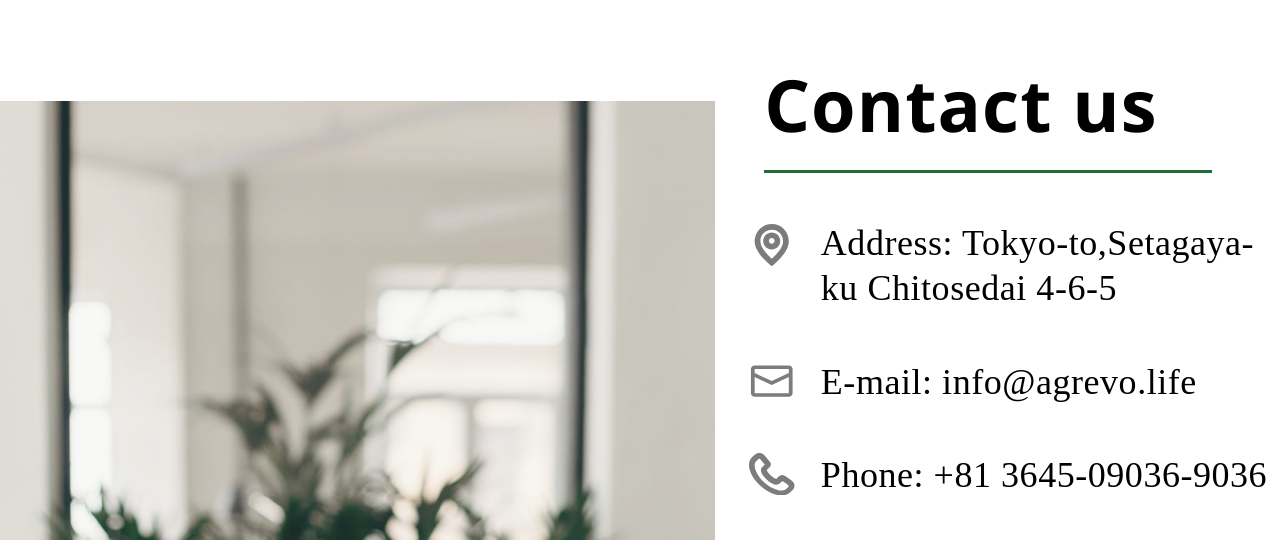
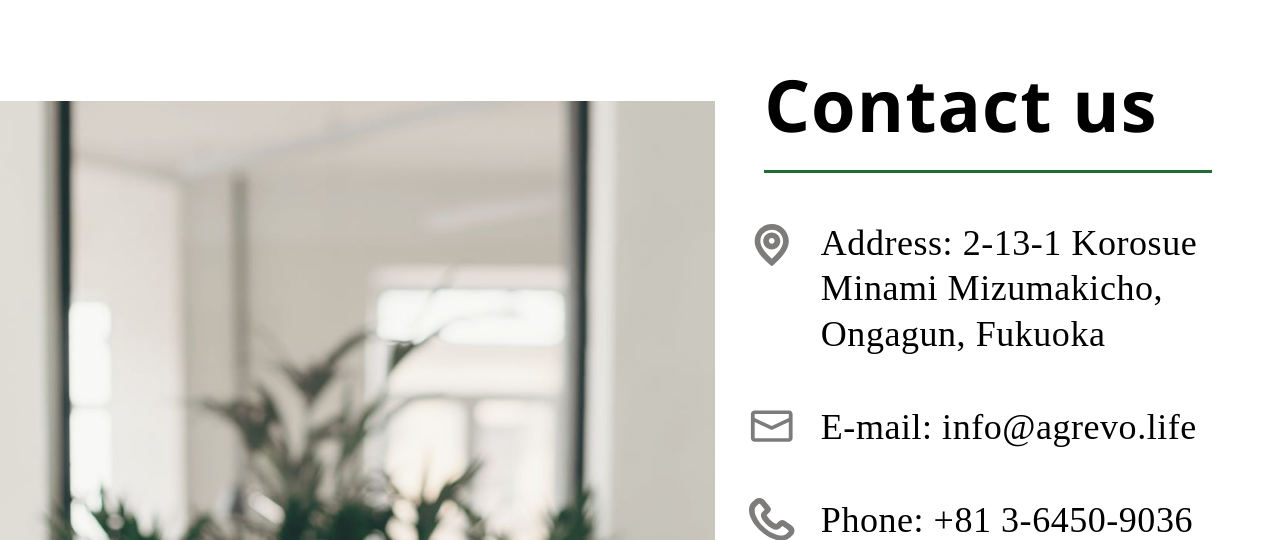
Before and after one commit to hyungtaecf/Agrotech-Food, a Django app: page / in a window 1280 px wide. Shown: the part 5960-6500 px from the top of the page. Run offline with Django 3.2, Linux system fonts and the light colour scheme; some libraries are stand-ins or nearby versions; some web fonts are replaced.

Commit message:
minor changes that were requested

```diff
--- a/agrotech/settings.py
+++ b/agrotech/settings.py
@@ -24,7 +24,7 @@ SECRET_KEY = '7mu4dv2ea$fiz69=-be0g=1r!&t(5vuoq7f69#1m8b_jy%^51_'
 
 # SECURITY WARNING: don't run with debug turned on in production!
 
-DEBUG = False
+DEBUG = True
 
 ALLOWED_HOSTS = ['agrotech.pythonanywhere.com','127.0.0.1','localhost']
 
--- a/templates/index.html
+++ b/templates/index.html
@@ -5,7 +5,7 @@
 <head>
     <meta charset="UTF-8">
     <meta name="viewport" content="width=device-width, initial-scale=1.0">
-    <title>Agrotech Food</title>
+    <title>Agrevo Life: Agrotech Food Revolution</title>
 
     {# FAVICON #}
     <link rel="icon" type="image/png" href="{% static 'img/logo_agrotech_food.png' %}" />
@@ -89,7 +89,7 @@
                     <div class="mx-auto">
                         <h2>Welcome</h2>
                     </div>
-                    <p>Let’s discover together the humanbieng future based on “4th Industrial Revolution”</p>
+                    <p>Let’s discover together the human being future based on “4th Industrial Revolution”</p>
                 </div>
             </div>
         </section>
@@ -217,7 +217,7 @@
                             </div>
                         </div>
                         <div class="col-11">
-                            <p>Address: Tokyo-to,Setagaya-ku Chitosedai 4-6-5</p>
+                            <p>Address: 2-13-1 Korosue Minami Mizumakicho, Ongagun, Fukuoka</p>
                         </div>
                         <div class="col-1">
                             <div class="svg-container">
@@ -237,7 +237,7 @@
                             </div>
                         </div>
                         <div class=col-11>
-                            <p>Phone: +81 3645-09036-9036</p>
+                            <p>Phone: +81 3-6450-9036</p>
                         </div>
                     </div>
                     <h2>Q&A</h2>
```
